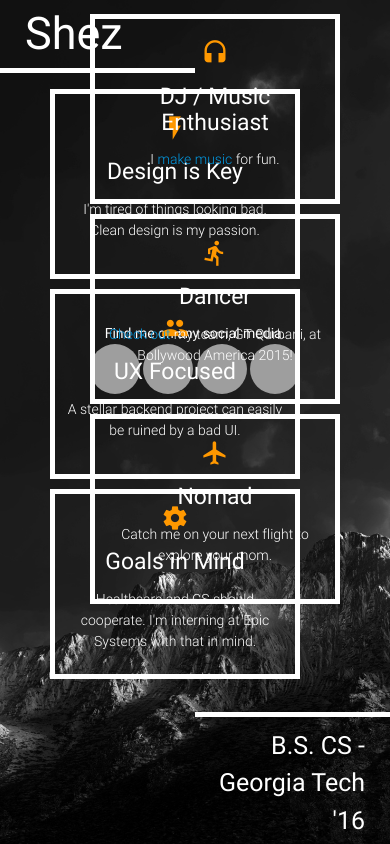
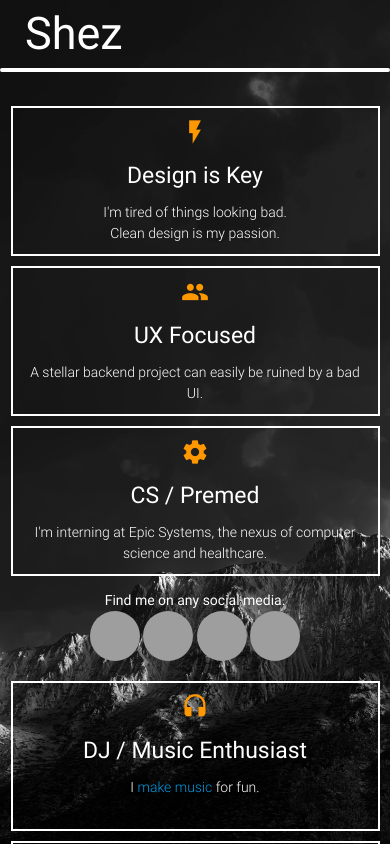
Before and after one commit to ytadavarthi/Shez.me, a plain HTML site: page index.html in a window 390 px wide. Both pictures are taken after a click on the link "ENTER". Shown: the top 844 px of the page. Drawn offline with nearby package versions, Linux system fonts and the light colour scheme; grey boxes are pictures that could not be loaded.

Commit message:
responsive UI now

```diff
--- a/index.html
+++ b/index.html
@@ -18,7 +18,12 @@
 
     $("#enterButton").click(function(){
       $('#frontPage').fadeOut();
-      $('#socialPane').removeClass('collapse');
+
+      $('.footer').css({
+        'position': 'relative'
+      });
+
+      $('#enterPage').removeClass('collapse');
       Materialize.showStaggeredList('#myInfo');
       Materialize.showStaggeredList('#myInfo2');
     });
@@ -47,9 +52,15 @@
     Shez
   </div> -->
   <div class="no-pad-bot" id="index-banner">
-  <div class="toplogo">
+    <div id="header">
+      <div id="topName">
         Shez
       </div>
+      <div class="row">
+        <div class="bar col s12 m8 l6"></div>
+      </div>
+    </div>
+
       <div class="row" id="frontPage">
         <br><br><br><br>
         <h1 class="header center orange-text">About Me.</h1>
@@ -63,115 +74,74 @@
         </div>
       </div>
 
-    <div id="socialPane" class="collapse center white-text">
-      Find me on any social media.<br />
-
-      <a target="_blank" href="https://www.facebook.com/yasasvit"><img src='https://upload.wikimedia.org/wikipedia/commons/thumb/c/cd/Facebook_logo_%28square%29.png/240px-Facebook_logo_%28square%29.png' class='circle' width="50px" height="50px" /></a>
-      <a target="_blank" href="https://twitter.com/ytadavarthi"><img src='http://baby-recipes.com/wp-content/uploads/1392957904_twitter.png' class='circle' width="50px" height="50px" /></a>
-
-      <a target="_blank" href="https://instagram.com/chezbi/"><img src='http://www.australian-macadamias.org/trade/images/News%20images/instagram_transparent_background.png' class='circle' width="50px" height="50px" /></a>
-      <a target="_blank" href="https://github.com/ytadavarthi"><img src='http://jdpirtle.com/images/social_icons/github_white.png' class='circle' width="50px" height="50px" /></a>
-    </div>
-
-    <!-- <div class="fixed-action-btn" style="bottom: 45px; right: 24px;">
-    <a class="btn-floating btn-large red">
-      <i class="large material-icons">mode_edit</i>
-    </a>
-    <ul>
-      <li><a class="btn-floating red"><i class="material-icons">insert_chart</i></i></a></li>
-      <li><a class="btn-floating yellow darken-1"><i class="material-icons">format_quote</i></a></li>
-      <li><a class="btn-floating green"><i class="material-icons">publish</i></a></li>
-      <li><a class="btn-floating blue"><i class="material-icons">attach_file</i></a></li>
-    </ul>
-  </div> -->
-
-    <div id="leftPane">
+      <div class="row collapse" id="enterPage">
+        <div class="col s12 m4 l3" id="leftPane">
           <ul id="myInfo">
-          <li class="infoCard" style="padding-top: 20px;">
+              <li class="infoCard">
                 <div class="orange-text"><i class="material-icons small">flash_on</i></div>
                 <h5 class="center">Design is Key</h5>
                 <p class="light">I'm tired of things looking bad. <br />Clean design is my passion.</p>
               </li>
 
-          <li class="infoCard" style="padding-top: 20px;">
+              <li class="infoCard">
                 <div class="orange-text"><i class="material-icons small">group</i></div>
                 <h5 class="center">UX Focused</h5>
 
                 <p class="light">A stellar backend project can easily be ruined by a bad UI.</p>
               </li>
 
-          <li class="infoCard" style="padding-top: 10px;">
+              <li class="infoCard">
                 <div class="orange-text"><i class="material-icons small">settings</i></div>
-            <h5 class="center">Goals in Mind</h5>
-            <p class="light">Healthcare and CS should cooperate. I'm interning at Epic Systems with that in mind.</p>
+                <h5 class="center">CS / Premed</h5>
+                <p class="light">I'm interning at Epic Systems, the nexus of computer science and healthcare.</p>
               </li>
           </ul>
 
         </div>
 
-    <div id="rightPane">
+        <div class="col s12 m4 l6">
+          <div id="socialPane" class="center white-text">
+          Find me on any social media.<br />
+
+          <a target="_blank" href="https://www.facebook.com/yasasvit"><img src='https://upload.wikimedia.org/wikipedia/commons/thumb/c/cd/Facebook_logo_%28square%29.png/240px-Facebook_logo_%28square%29.png' class='circle' width="50px" height="50px" /></a>
+          <a target="_blank" href="https://twitter.com/ytadavarthi"><img src='http://baby-recipes.com/wp-content/uploads/1392957904_twitter.png' class='circle' width="50px" height="50px" /></a>
+          <a target="_blank" href="https://instagram.com/chezbi/"><img src='http://www.australian-macadamias.org/trade/images/News%20images/instagram_transparent_background.png' class='circle' width="50px" height="50px" /></a>
+          <a target="_blank" href="https://github.com/ytadavarthi"><img src='http://jdpirtle.com/images/social_icons/github_white.png' class='circle' width="50px" height="50px" /></a>
+          </div>
+        </div>
+
+        <div class="col s12 m4 l3" id="rightPane">
           <ul id="myInfo2">
-          <li class="infoCard" style="padding-top: 20px;">
+              <li class="infoCard">
                 <div class="orange-text"><i class="material-icons small">headset</i></div>
                 <h5 class="center">DJ / Music Enthusiast</h5>
                 <p class="light">I <a target="_blank" href='http://www.soundcloud.com/shez_shez'>make music</a> for fun.</p>
               </li>
 
-          <li class="infoCard" style="padding-top: 20px;">
+              <li class="infoCard">
                 <div class="orange-text"><i class="material-icons small">directions_run</i></div>
                 <h5 class="center">Dancer</h5>
 
                 <p class="light"><a target="_blank" href="https://www.youtube.com/watch?v=goY5lruPBJY">Check out</a> my team, GT Qurbani, at Bollywood America 2015!</p>
               </li>
 
-          <li class="infoCard" style="padding-top: 20px;">
+              <li class="infoCard">
                 <div class="orange-text"><i class="material-icons small">flight</i></div>
                 <h5 class="center">Nomad</h5>
-            <p class="light">Catch me on your next flight to explore your mom.</p>
+                <p class="light">Catch me on your next flight to explore the world.</p>
               </li>
           </ul>
         </div>
+      </div>
 
-    <br><br>
+      <div class="footer">
+        <div class="row">
+          <div class="bar col s12 m8 offset-m4 l6 offset-l6"></div>
         </div>
         <div class="bottomlogo right-align">B.S. CS - Georgia Tech '16</div>
-
-  <!-- <footer class="page-footer orange">
-    <div class="container">
-      <div class="row">
-        <div class="col l6 s12">
-          <h5 class="white-text">Company Bio</h5>
-          <p class="grey-text text-lighten-4">We are a team of college students working on this project like it's our full time job. Any amount would help support and continue development on this project and is greatly appreciated.</p>
-
+      </div>
 
   </div>
-        <div class="col l3 s12">
-          <h5 class="white-text">Settings</h5>
-          <ul>
-            <li><a class="white-text" href="#!">Link 1</a></li>
-            <li><a class="white-text" href="#!">Link 2</a></li>
-            <li><a class="white-text" href="#!">Link 3</a></li>
-            <li><a class="white-text" href="#!">Link 4</a></li>
-          </ul>
-        </div>
-        <div class="col l3 s12">
-          <h5 class="white-text">Connect</h5>
-          <ul>
-            <li><a class="white-text" href="#!">Link 1</a></li>
-            <li><a class="white-text" href="#!">Link 2</a></li>
-            <li><a class="white-text" href="#!">Link 3</a></li>
-            <li><a class="white-text" href="#!">Link 4</a></li>
-          </ul>
-        </div>
-      </div>
-    </div>
-    <div class="footer-copyright">
-      <div class="container">
-      Made by <a class="orange-text text-lighten-3" href="http://materializecss.com">Materialize</a>
-      </div>
-    </div>
-  </footer> -->
-
 
   <!--  Scripts-->
   <script src="js/init.js"></script>
--- a/sass/materialize.scss
+++ b/sass/materialize.scss
@@ -43,7 +43,7 @@ html{
 	-moz-background-size: cover;
 	-o-background-size: cover;
 	background-size: cover;
-	overflow: hidden;
+	overflow: auto;
 
 	// @extend $blue, $lighten-4;
 }
@@ -52,59 +52,45 @@ body {
 	background:transparent;
 }
 
-.toplogo {
-	width: 50%;
-	border-bottom: 5px solid white;
+#topName {
 	font-size: 45px;
+	padding-left:25px;
 	color:white;
-	padding-left:25px;
+}
+
+.bar {
+	border: 2px solid white;
+	border-radius:2px;
 }
 
 .bottomlogo {
-	padding-top: 10px;
-	padding-bottom:5px;
-	width: 50%;
-	border-top: 5px solid white;
-	font-size: 25px;
+	font-size: 30px;
 	color:white;
 	padding-right:25px;
-	position:absolute;
-	left:calc(50%);
-	bottom:0px;
+}
+
+.footer{
+   	width:100%;
+   	position:fixed;
+   	bottom:0px;
+   	right:0px;
 }
 
 .infoCard {
-	width: 250px;
-	height: 190px;
+	height: 150px;
 	background: transparent;
-	border: 5px solid white;
+	border: 2px solid white;
 	color: white;
-	margin: 10px 0px;
+	margin-top: 10px;
 	overflow: hidden;
 	text-align: center;
 	padding: 10px;
-}
-
-#leftPane{
-	left: 50px;
-	position: absolute;
-	top: 75px;
-}
-
-#rightPane{
-	position:absolute;
-	right:50px;
-	top:0px;
 }
 
 #centerPane{
 	position:absolute;
 	top:calc(25%);
 	left:calc(25%);
-}
-
-#socialPane{
-	margin-top:250px;
 }
 
 ul {
@@ -114,9 +100,5 @@ ul {
 }
 
 .collapse{
-		opacity: 0;
+	display:none;
 }
-
-.show {
-	opacity: 1;
-}
```
Also changed, not shown: css/materialize.css. Lines whose indentation alone changed are shown as unchanged.
